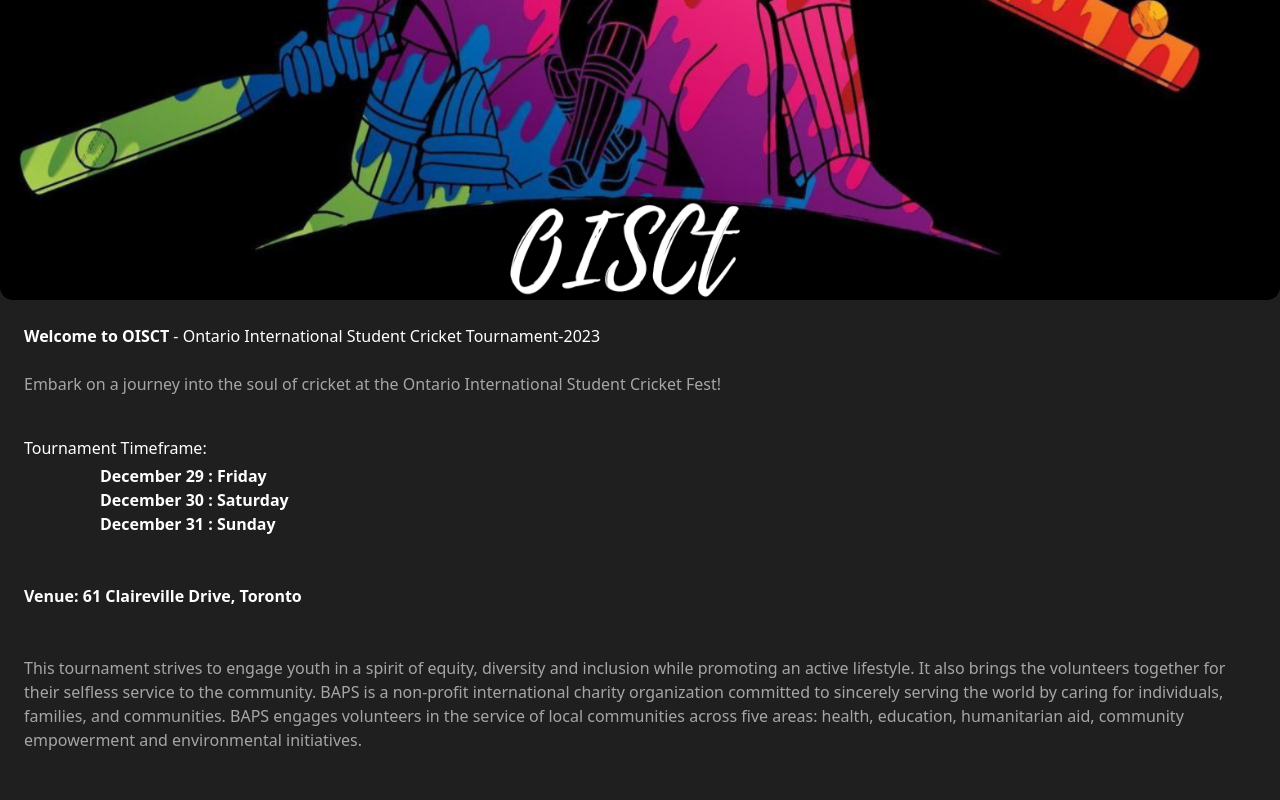
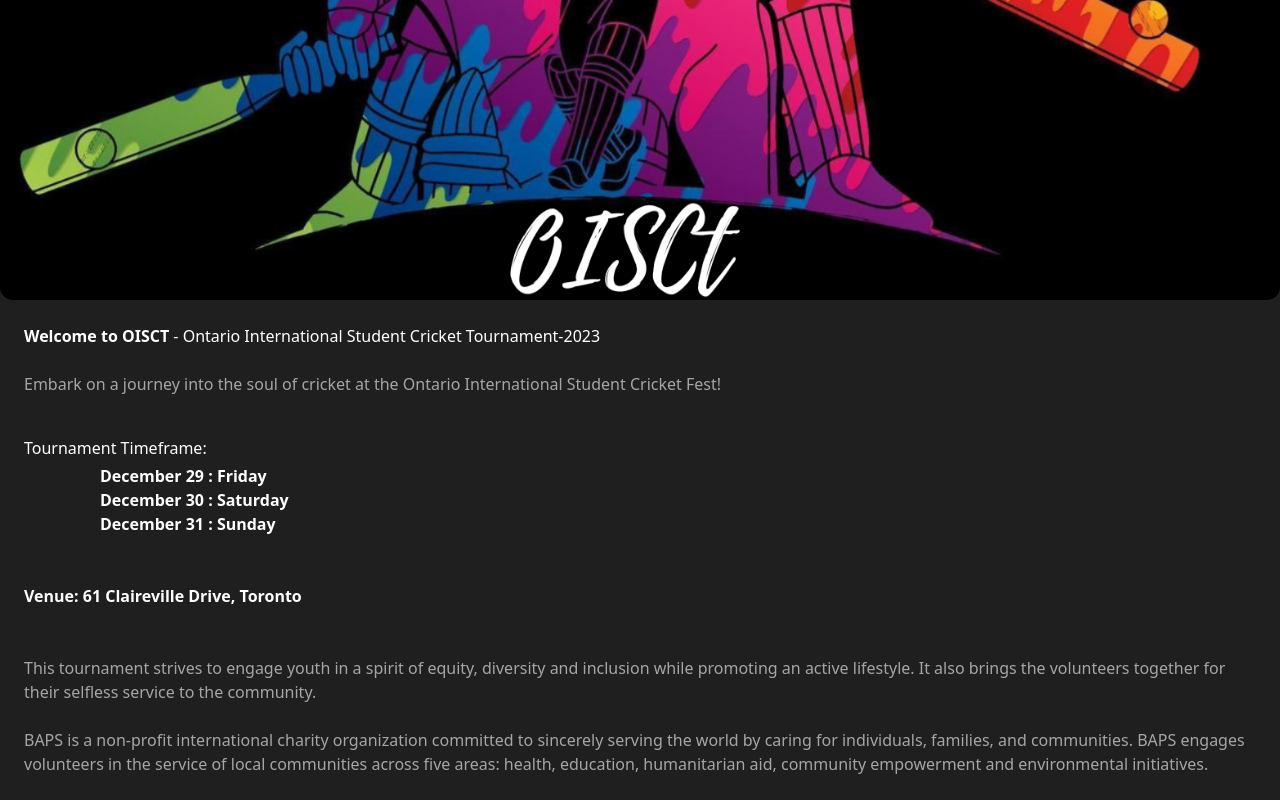
Before and after one commit to Dutt0408/my-project, a React (Create React App) app: page / in a window 1280 px wide. Shown: the part 693-1493 px from the top of the page. Before the commit the page ends 1469 px from the top, so only its background shows below. Built offline with nearby package versions, Linux system fonts and the light colour scheme; a web font is replaced by a local one.

Commit message:
commit qw

```diff
--- a/src/Home.js
+++ b/src/Home.js
@@ -30,7 +30,8 @@ Embark on a journey into the soul of cricket at the  Ontario International Stude
 
 <div className="paragraph">
 This tournament strives to engage youth in a spirit of equity, diversity and inclusion while promoting an active lifestyle. It also brings the volunteers together for their selfless service to the community.
-
+</div>
+<div className="paragraph">
 BAPS  is a non-profit international charity organization committed to sincerely serving the world by caring for individuals, families, and communities. BAPS engages volunteers in the service of local communities across five areas: health, education, humanitarian aid, community empowerment and environmental initiatives.
 
 </div>
```
